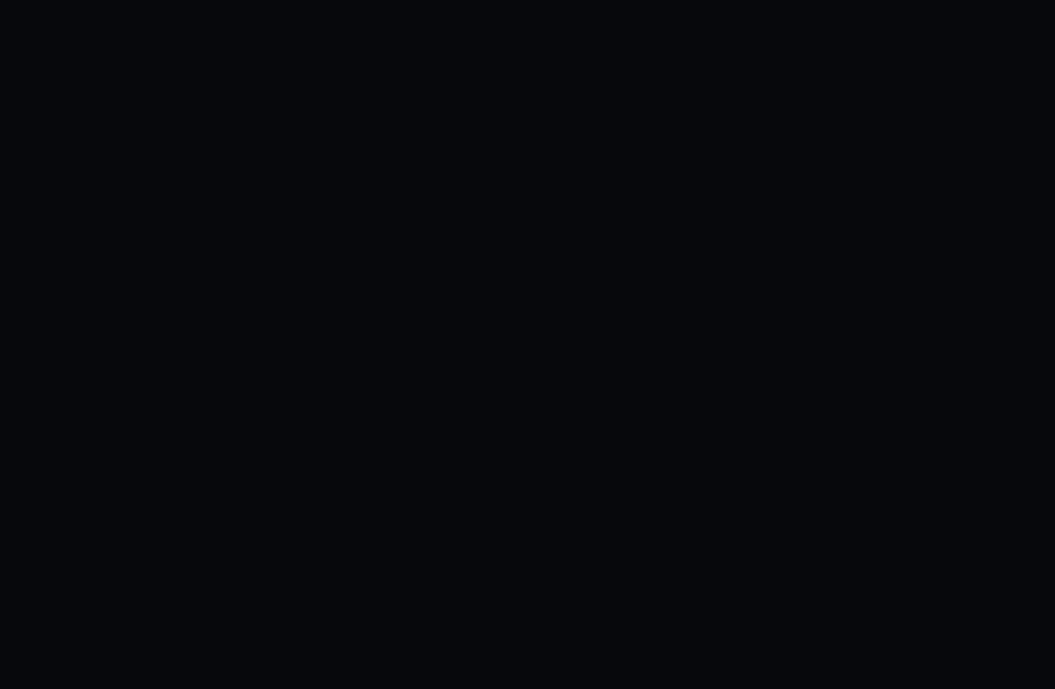
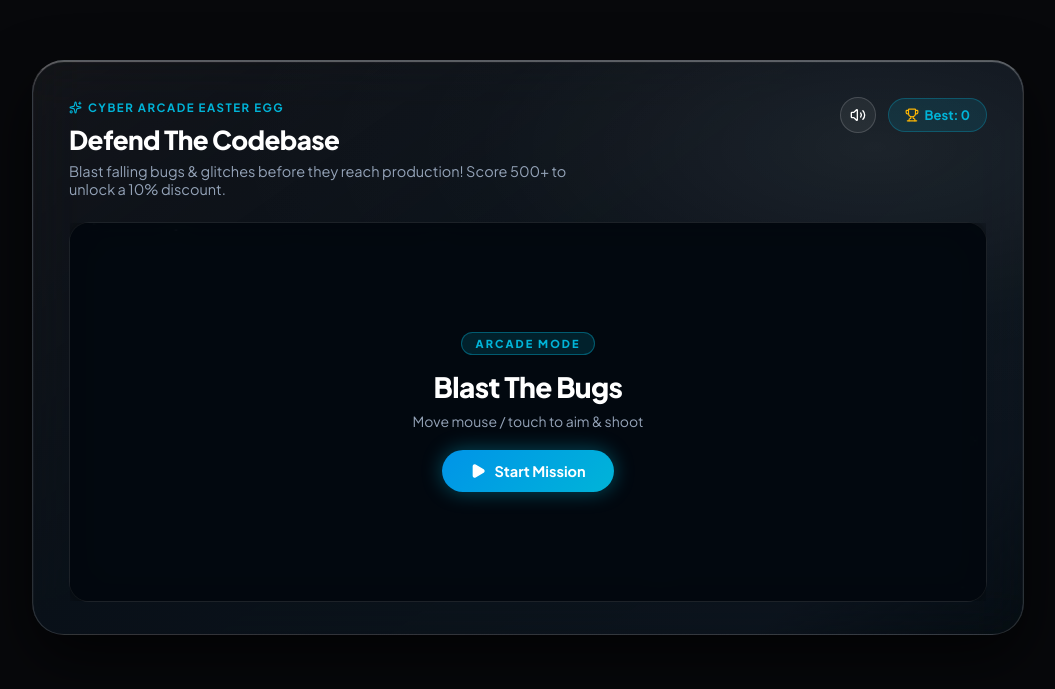
Before and after one commit to tahirazeem145/project-X, a React (Vite) app: page / in a window 1280 px wide. Shown: the part 9331-10020 px from the top of the page, without its empty margins (112-1167 px from the left). Before the commit the page ends 9351 px from the top, so only its background shows below. Built offline with nearby package versions, Linux system fonts and the light colour scheme.

Commit message:
feat: initialize main App component with layout, interactive modals, and global UI elements

```diff
--- a/src/App.jsx
+++ b/src/App.jsx
@@ -7,6 +7,7 @@ import TestimonialsSection from './components/TestimonialsSection';
 import FAQ1 from './components/ui/faq-monocrhome';
 import BlogSection from './components/BlogSection';
 import CTASection from './components/CTASection';
+import FooterGameSection from './components/FooterGameSection';
 import WhatsAppButton from './components/WhatsAppButton';
 import BookCallModal from './components/BookCallModal';
 import QuoteModal from './components/QuoteModal';
@@ -88,6 +89,13 @@ function App() {
         <CTASection onOpenBookCall={() => setIsBookCallOpen(true)} />
       </main>
 
+      {/* Footer with Cyber Arcade Easter Egg Mini-Game */}
+      <FooterGameSection
+        onOpenBookCall={() => setIsBookCallOpen(true)}
+        onOpenVerifyCert={() => setIsVerifyCertOpen(true)}
+        onOpenInfoTab={(tabKey) => setInfoModalTab(tabKey)}
+      />
+
       {/* Fixed WhatsApp Floating Action Button */}
       <WhatsAppButton />
 
```
